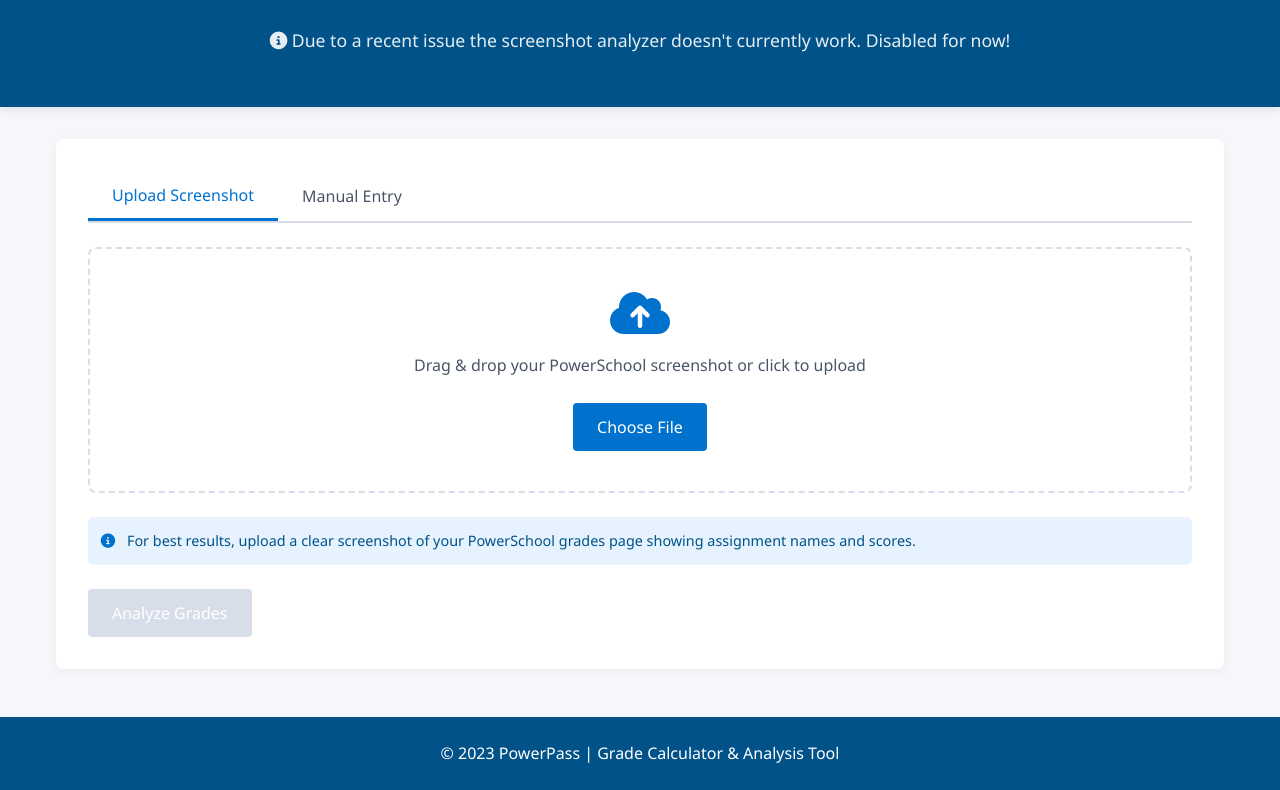
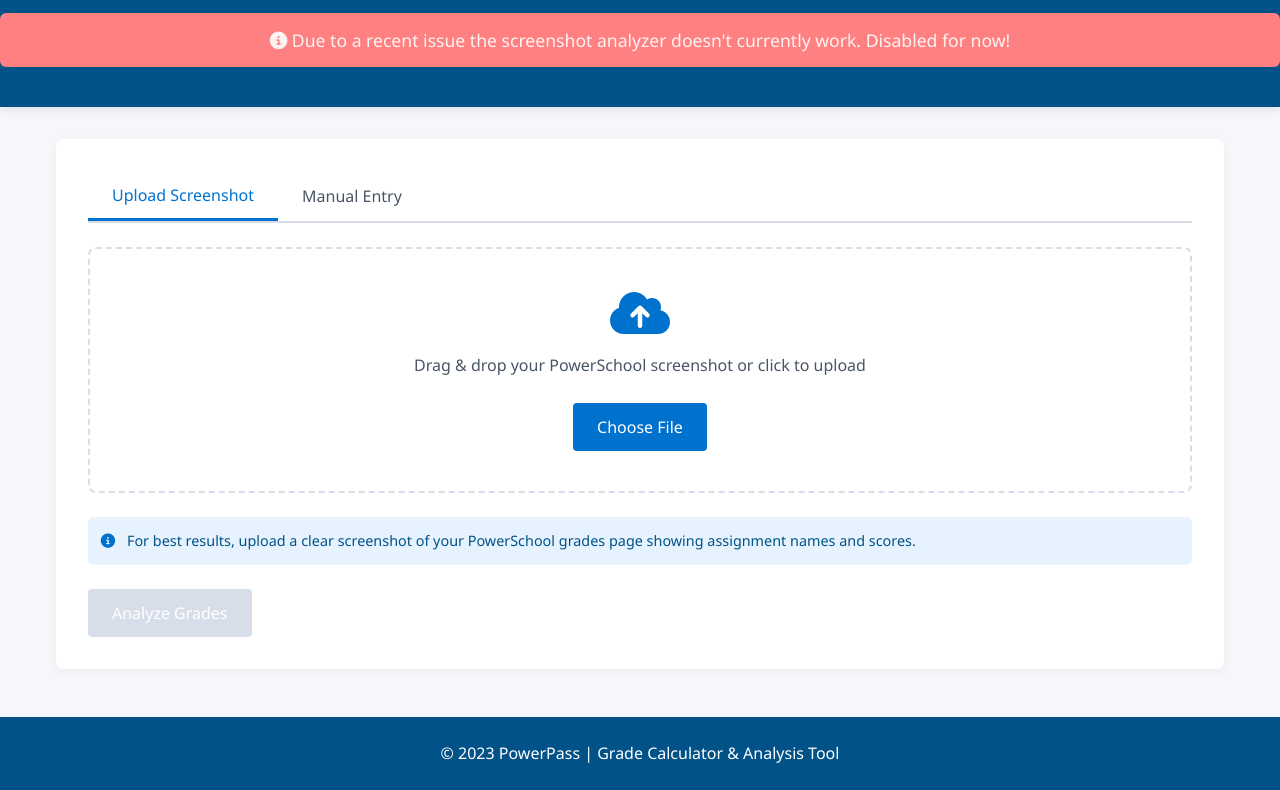
Before and after one commit to parkerrasys/PowerPass, a website: page index.html in a window 1280 px wide. Shown: the part 127-917 px from the top of the page. Drawn offline with nearby package versions, Linux system fonts and the light colour scheme.

Commit message:
Update style.css

```diff
--- a/style.css
+++ b/style.css
@@ -4,6 +4,9 @@
   --primary-blue: #005288;
   --secondary-blue: #0072CE;
   --light-blue: #E6F3FF;
+  --primary-red: #cc0000;
+  --secondary-red: #ff4d4d;
+  --light-red: #ff8080;
   --highlight-blue: #00A9E0;
   --white: #FFFFFF;
   --light-gray: #F5F7FA;
```
